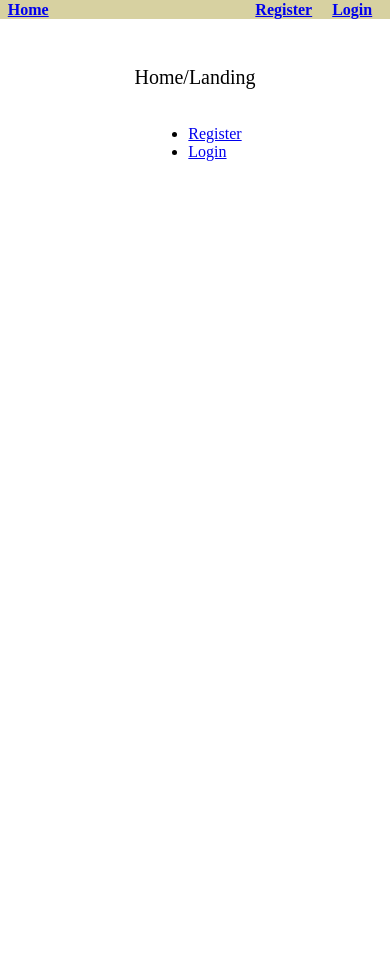
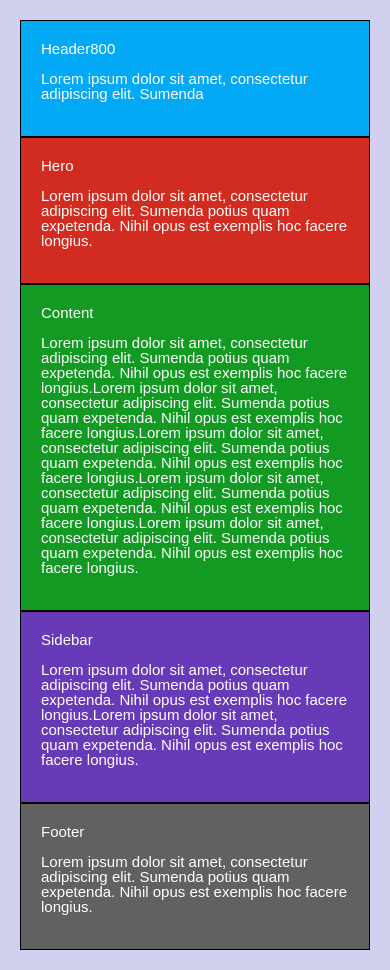
Before and after one commit to JSONJuggler/recipeManager, a React (Create React App) app in the folder client/: page / in a window 390 px wide. Before the commit the page ends 844 px from the top, so only its background shows below. Built offline with nearby package versions, Linux system fonts and the light colour scheme.

Commit message:
undid most styling and stepped back to implement a responsive starting mockup

```diff
--- a/client/public/index.html
+++ b/client/public/index.html
@@ -1,7 +1,11 @@
 <!DOCTYPE html>
 <html lang="en">
-  <head> </head>
-  <body style="margin: 0">
+  <head>
+    <meta name="viewport" content="width=device-width, initial-scale=1.0" />
+  </head>
+  <body
+    style="margin:0; padding:20px; background-color:rgb(209, 208, 238);font: 15px/1 Arial"
+  >
     <noscript>You need to enable JavaScript to run this app.</noscript>
     <div id="root"></div>
   </body>
--- a/client/src/components/App.js
+++ b/client/src/components/App.js
@@ -1,5 +1,5 @@
 import React, { Fragment } from "react";
-import Navbar from "./layout/Navbar";
+// import Navbar from "./layout/Navbar";
 import Landing from "./layout/Landing";
 import Login from "./auth/Login";
 import Register from "./auth/Register";
@@ -9,7 +9,7 @@ function App() {
   return (
     <Router>
       <Fragment>
-        <Navbar />
+        {/* <Navbar /> */}
         <Route exact path="/" component={Landing} />
         <Switch>
           <Route exact path="/register" component={Register} />
--- a/client/src/components/auth/Register.js
+++ b/client/src/components/auth/Register.js
@@ -1,7 +1,7 @@
 import React, { Fragment } from "react";
 import { Link } from "react-router-dom";
 import Button from "../elements/button";
-import { Styledinput, Maindiv } from "../../stylings";
+import { Flexiblecontainer, Styledinput } from "../../stylings";
 
 const pstyle = {
   fontColor: "black",
@@ -11,7 +11,7 @@ const pstyle = {
 const Register = () => {
   return (
     <Fragment>
-      <Maindiv>
+      <Flexiblecontainer>
         <p style={pstyle}>
           Register to save your own recipes or browse available recipes!
         </p>
@@ -31,7 +31,7 @@ const Register = () => {
         </form>
         <Button text={"Register"} />
         <Link to="/Login">Already have an account? Login here!</Link>
-      </Maindiv>
+      </Flexiblecontainer>
     </Fragment>
   );
 };
--- a/client/src/components/layout/Landing.js
+++ b/client/src/components/layout/Landing.js
@@ -1,19 +1,75 @@
 import React, { Fragment } from "react";
-import { Maindiv } from "../../stylings";
+import {
+  Header,
+  Hero,
+  Content,
+  Sidebar,
+  Footer,
+  Flexcon
+} from "../../stylings";
+// import { Maindiv } from "../../stylings";
 // import { BrowserRouter as Router, Route, Switch } from "react-router-dom";
-import { Link } from "react-router-dom";
+// import { Link } from "react-router-dom";
 // import styled from "styled-components";
 
-const pstyle = {
-  fontColor: "black",
-  fontSize: "20px",
-  marginTop: "50px"
-};
+// const pstyle = {
+//   fontColor: "black",
+//   fontSize: "20px",
+//   marginTop: "50px"
+// };
 
 const Landing = () => {
   return (
     <Fragment>
-      <Maindiv>
+      <Header>
+        Header
+        {window.screen.width}
+        <p>Lorem ipsum dolor sit amet, consectetur adipiscing elit. Sumenda</p>
+      </Header>
+      <Hero>
+        Hero
+        <p>
+          Lorem ipsum dolor sit amet, consectetur adipiscing elit. Sumenda
+          potius quam expetenda. Nihil opus est exemplis hoc facere longius.
+        </p>
+      </Hero>
+      <Flexcon>
+        <Content>
+          Content
+          <p>
+            Lorem ipsum dolor sit amet, consectetur adipiscing elit. Sumenda
+            potius quam expetenda. Nihil opus est exemplis hoc facere
+            longius.Lorem ipsum dolor sit amet, consectetur adipiscing elit.
+            Sumenda potius quam expetenda. Nihil opus est exemplis hoc facere
+            longius.Lorem ipsum dolor sit amet, consectetur adipiscing elit.
+            Sumenda potius quam expetenda. Nihil opus est exemplis hoc facere
+            longius.Lorem ipsum dolor sit amet, consectetur adipiscing elit.
+            Sumenda potius quam expetenda. Nihil opus est exemplis hoc facere
+            longius.Lorem ipsum dolor sit amet, consectetur adipiscing elit.
+            Sumenda potius quam expetenda. Nihil opus est exemplis hoc facere
+            longius.
+          </p>
+        </Content>
+        <Sidebar>
+          Sidebar
+          <p>
+            Lorem ipsum dolor sit amet, consectetur adipiscing elit. Sumenda
+            potius quam expetenda. Nihil opus est exemplis hoc facere
+            longius.Lorem ipsum dolor sit amet, consectetur adipiscing elit.
+            Sumenda potius quam expetenda. Nihil opus est exemplis hoc facere
+            longius.
+          </p>
+        </Sidebar>
+      </Flexcon>
+
+      <Footer>
+        Footer
+        <p>
+          Lorem ipsum dolor sit amet, consectetur adipiscing elit. Sumenda
+          potius quam expetenda. Nihil opus est exemplis hoc facere longius.
+        </p>
+      </Footer>
+      {/* <Maindiv>
         <p style={pstyle}>Home/Landing</p>
         <ul>
           <li>
@@ -23,7 +79,7 @@ const Landing = () => {
             <Link to="/Login">Login</Link>
           </li>
         </ul>
-      </Maindiv>
+      </Maindiv> */}
     </Fragment>
   );
 };
--- a/client/src/components/layout/Navbar.js
+++ b/client/src/components/layout/Navbar.js
@@ -1,23 +1,19 @@
 import React, { Fragment } from "react";
-import { Navdiv, Nav } from "../../stylings";
+import { Header } from "../../stylings";
 import { Link } from "react-router-dom";
 
 function Navbar() {
   return (
     <Fragment>
-      <Nav>
-        <Navdiv>
+      <Header>
         <Link to="/">Home</Link>
-        </Navdiv>
-        <Navdiv style={{ justifyContent: "flex-end" }}>
         <div>
           <Link to="/Register">Register</Link>
         </div>
         <div>
           <Link to="/Login">Login</Link>
         </div>
-        </Navdiv>
-      </Nav>
+      </Header>
     </Fragment>
   );
 }
--- a/client/src/stylings/index.js
+++ b/client/src/stylings/index.js
@@ -1,26 +1,82 @@
 import styled from "styled-components";
 
-const Nav = styled.nav`
-  background: #d7d1a1;
-  position: fixed;
-  top: 0;
-  right: 0;
-  left: 0;
+const Flexiblecontainer = styled.section`
   display: flex;
-  font-weight: bold;
+  background-color: white;
 `;
 
-const Navdiv = styled.div`
-  color: black;
-  margin: 2%;
-  flex-grow: 1;
-  display: flex;
-  line-height: 0.2;
-  div {
-    margin-left: 10px;
-    margin-right: 10px;
+const Header = styled.header`
+  margin: 0;
+  padding: 20px;
+  border: 1px solid #000000;
+  color: #ffffff;
+  background: #03a9f4;
+  box-sizing: border-box;
+`;
+const Hero = styled.section`
+  margin: 0;
+  padding: 20px;
+  border: 1px solid #000000;
+  color: #ffffff;
+  background: #d22b1f;
+  box-sizing: border-box;
+`;
+const Content = styled.section`
+  margin: 0;
+  padding: 20px;
+  border: 1px solid #000000;
+  color: #ffffff;
+  background: #129a22;
+  box-sizing: border-box;
+  flex: 1;
+`;
+const Sidebar = styled.aside`
+  margin: 0;
+  padding: 20px;
+  border: 1px solid #000000;
+  color: #ffffff;
+  background: #673ab7;
+  box-sizing: border-box;
+  flex: 0 1 300px;
+`;
+const Footer = styled.footer`
+  margin: 0;
+  padding: 20px;
+  border: 1px solid #000000;
+  color: #ffffff;
+  background: #616161;
+  box-sizing: border-box;
+`;
+
+const Flexcon = styled.div`
+  @media (min-width: 640px) {
+    display: flex;
   }
+  margin: auto;
+  max-width: 1200px;
 `;
+
+// const Nav = styled.nav`
+//   background: #d7d1a1;
+//   position: fixed;
+//   top: 0;
+//   right: 0;
+//   left: 0;
+//   display: flex;
+//   font-weight: bold;
+// `;
+
+// const Navdiv = styled.div`
+//   color: black;
+//   margin: 2%;
+//   flex-grow: 1;
+//   display: flex;
+//   line-height: 0.2;
+//   div {
+//     margin-left: 10px;
+//     margin-right: 10px;
+//   }
+// `;
 
 const Maindiv = styled.div`
   min-height: 92%;
@@ -46,4 +102,15 @@ const Styledinput = styled.input`
   width: 100%;
 `;
 
-export { Nav, Navdiv, Styledbutton, Styledinput, Maindiv };
+export {
+  Header,
+  Hero,
+  Content,
+  Sidebar,
+  Footer,
+  Flexcon,
+  Flexiblecontainer,
+  Styledbutton,
+  Styledinput,
+  Maindiv
+};
```
Lines whose indentation alone changed are shown as unchanged.
